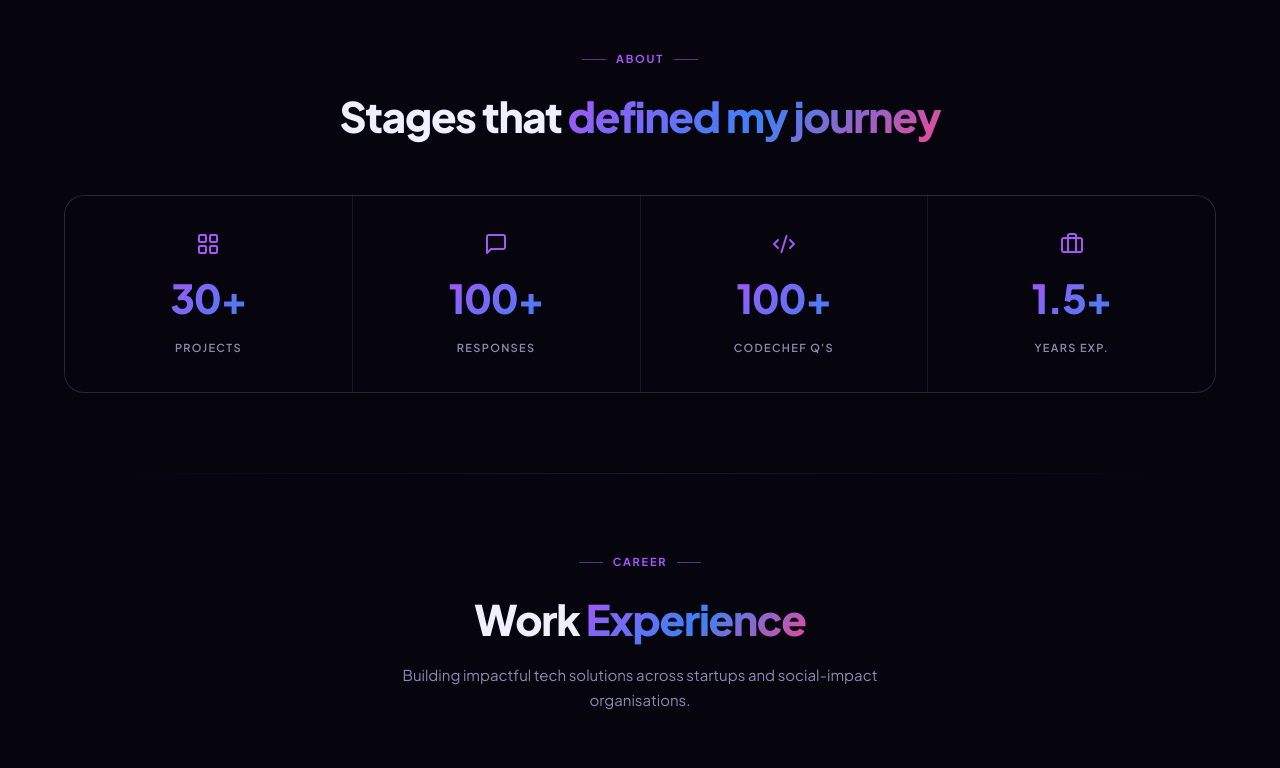
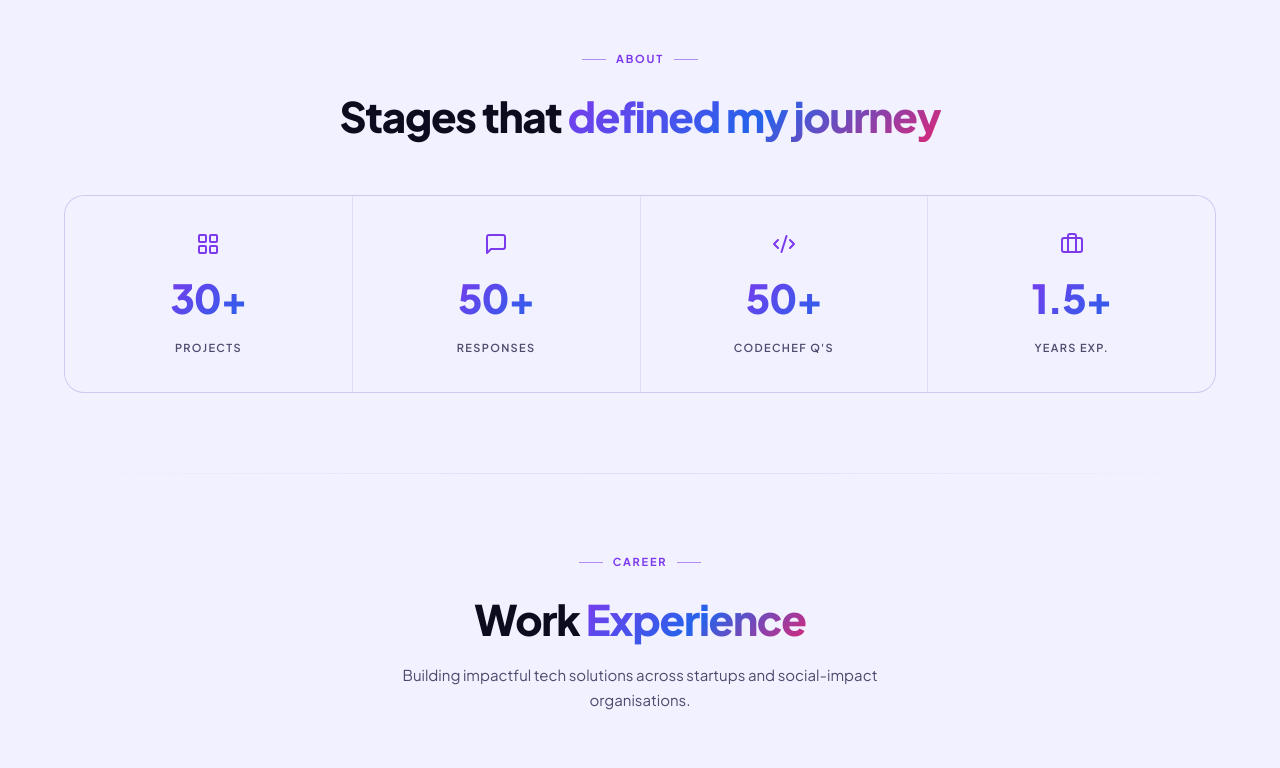
Before and after one commit to Mahavir745/Mahavir_portfolio, a React (Vite) app: page / in a window 1280 px wide. Shown: the part 830-1598 px from the top of the page. Built offline with nearby package versions, Linux system fonts and the light colour scheme; no server answers.

Commit message:
update few things

```diff
--- a/index.html
+++ b/index.html
@@ -5,7 +5,7 @@
     <link rel="icon" type="image/svg+xml" href="/mahavir.jpg" />
     <meta name="viewport" content="width=device-width, initial-scale=1.0" />
     <meta name="description" content="Mahavir Kumar Mahato — SoftwareDeveloper" />
-    <title>Mahavir745 · Full Stack Developer</title>
+    <title>Mahavir Kumar Mahato - Software Developer</title>
     <link rel="preconnect" href="https://fonts.googleapis.com" />
     <link rel="preconnect" href="https://fonts.gstatic.com" crossorigin />
     <link href="https://fonts.googleapis.com/css2?family=Plus+Jakarta+Sans:ital,wght@0,300;0,400;0,500;0,600;0,700;0,800;1,400&display=swap" rel="stylesheet" />
--- a/src/context/ThemeContext.jsx
+++ b/src/context/ThemeContext.jsx
@@ -6,7 +6,7 @@ import { createContext, useContext, useEffect, useState } from "react";
 const Ctx = createContext(null);
 
 export function ThemeProvider({ children }) {
-  const [theme, set] = useState(() => localStorage.getItem("mkm-t") || "dark");
+  const [theme, set] = useState(() => localStorage.getItem("mkm-t") || "light");
   useEffect(() => {
     document.documentElement.setAttribute("data-theme", theme);
     localStorage.setItem("mkm-t", theme);
--- a/src/pages/Contact.jsx
+++ b/src/pages/Contact.jsx
@@ -198,7 +198,7 @@ export default function Contact() {
           {/* LEFT — info cards */}
           <div style={{ display: "flex", flexDirection: "column", gap: 18 }}>
             <h2 style={{ fontSize: 22, fontWeight: 800, color: "var(--pnk)", letterSpacing: "-0.02em" }} className="flex items-center gap-1 ">
-              Hello {greeting} <Hand />
+              {greeting} <Hand />
             </h2>
             <p style={{ fontSize: 14, color: "var(--ink2)", lineHeight: 1.75 }}>
               I'm currently open to new opportunities and collaborations.
--- a/src/pages/Home.jsx
+++ b/src/pages/Home.jsx
@@ -48,8 +48,8 @@ import {loadProjects} from "../utils/ProjectStore"
 /** Key metrics shown below the hero */
 const STATS_DATA = [
   { value: "30+",  label: "Projects",     Icon: LayoutGrid    },
-  { value: "100+", label: "Responses",    Icon: MessageSquare },
-  { value: "100+", label: "CodeChef Q's", Icon: Code2         },
+  { value: "50+", label: "Responses",    Icon: MessageSquare },
+  { value: "50+", label: "CodeChef Q's", Icon: Code2         },
   { value: "1.5+", label: "Years Exp.",   Icon: Briefcase     },
 ];
 
@@ -146,7 +146,7 @@ const SKILLS_DATA = [
   { n: "Tailwind CSS", p: 86, c: "#06B6D4" },
   { n: "Python",       p: 72, c: "#3776AB" },
   { n: "Node.js",      p: 68, c: "#339933" },
-  { n: "Git",          p: 80, c: "#F05032" },
+  { n: "Git & GitHub",          p: 80, c: "#F05032" },
 ];
 
 // Skills visible before "More" button
```
